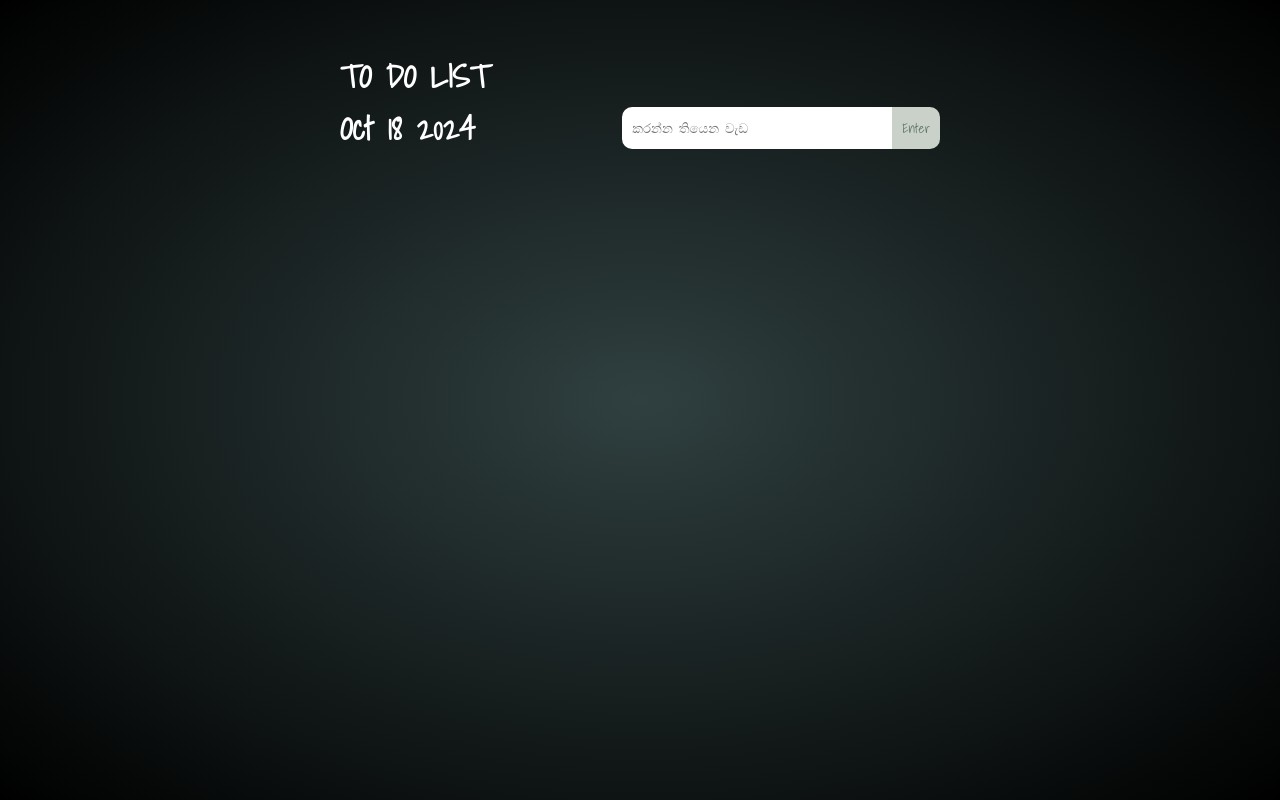
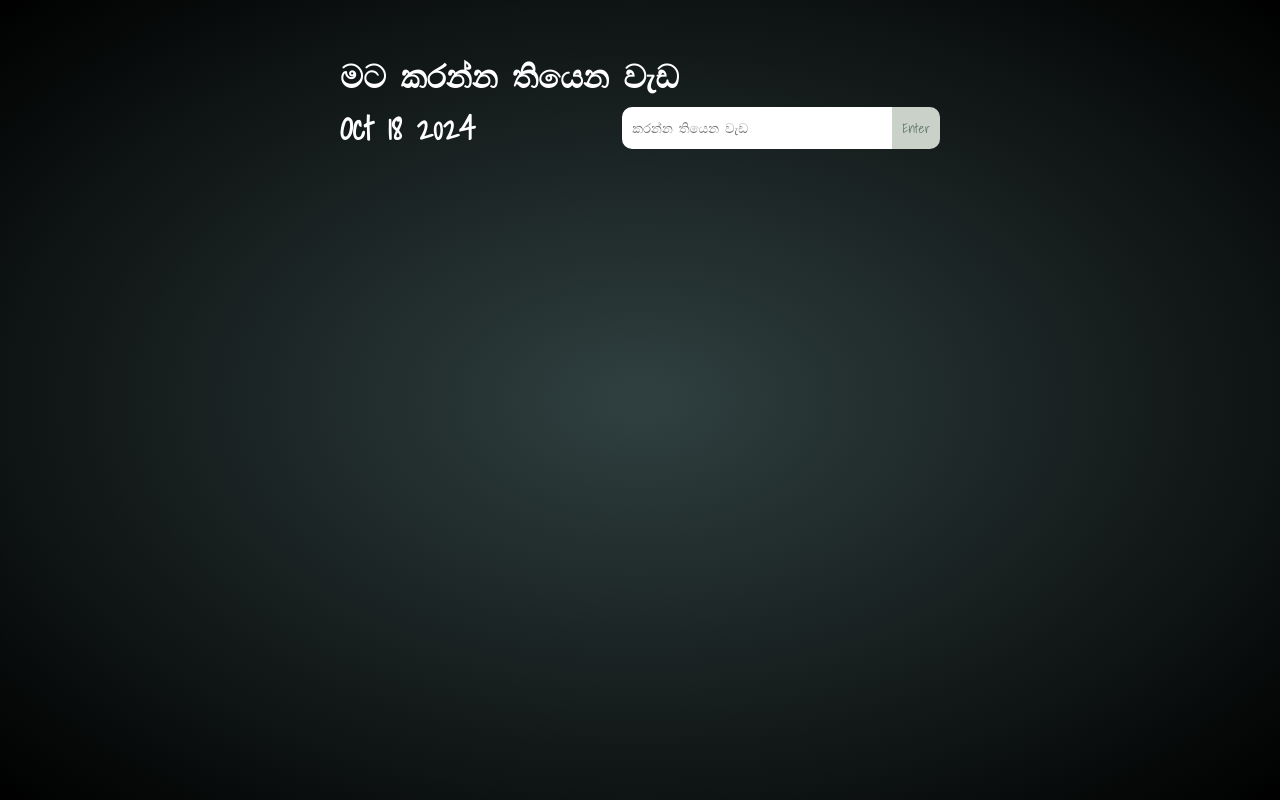
Before and after one commit to Laxan720/todo, a plain HTML site: page index.html in a window 1280 px wide. Drawn offline with Linux system fonts and the light colour scheme.

Commit message:
Update index.html

```diff
--- a/index.html
+++ b/index.html
@@ -16,7 +16,7 @@
 <body>
 
   <main class="app">
-    <h1>TO DO LIST</h1>
+    <h1>මට කරන්න තියෙන වැඩ</h1>
     <div class="input-header">
       <h1><span id="date"></span></h1>
       <div class="to-do-input">
```
